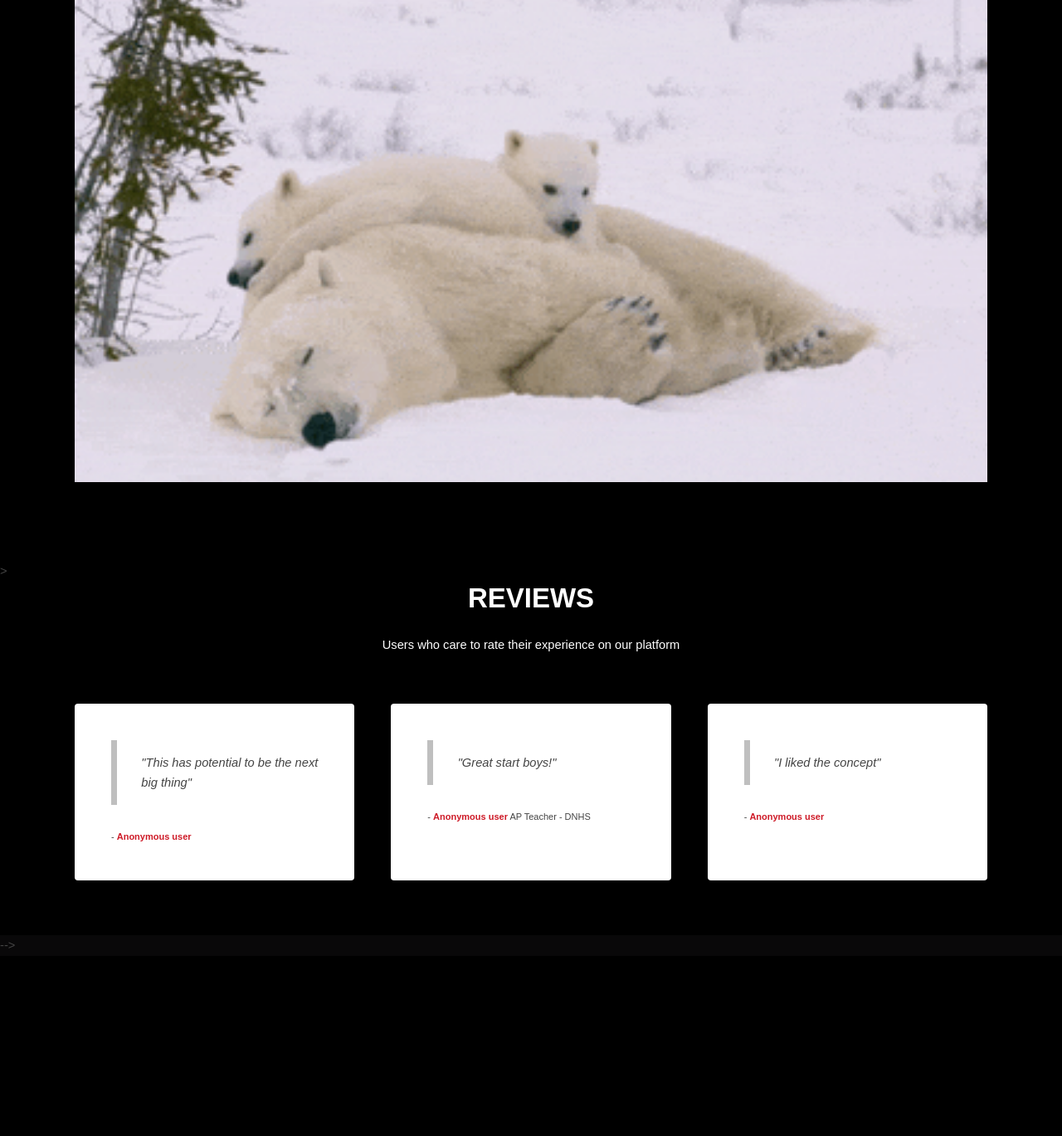
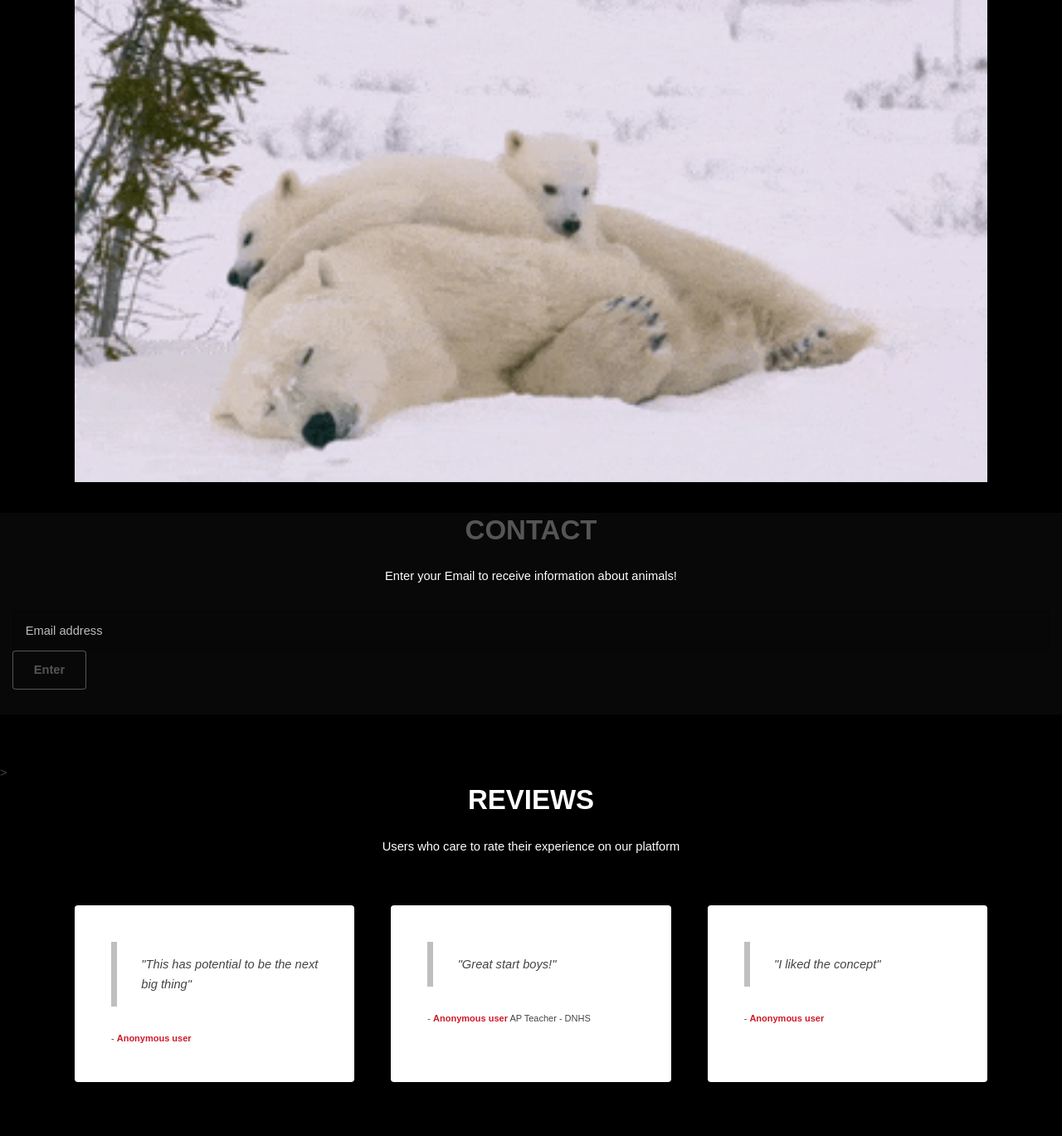
Before and after one commit to macddmac/P3PROPHET, a Flask app: page / in a window 1280 px wide. Shown: the part 459-1828 px from the top of the page at 83% size. Before the commit the page ends 1602 px from the top, so only its background shows below. Run offline with Flask 2, Linux system fonts and the light colour scheme; data that the repository does not hold is empty; some libraries are stand-ins or nearby versions.

Commit message:
crossover data sharing requirement

```diff
--- a/main.py
+++ b/main.py
@@ -14,6 +14,7 @@ import requests
 import os
 from shekarbubblesort import Bubblesort
 from sambubble import Numbersort
+import secure_smtplib
 import requests as r
 import json as j
 import time
@@ -261,3 +262,14 @@ if __name__ == "__main__":
     db.create_all()
     # runs the application on the repl development server
     app.run(debug=True)
+@app.route('/email', methods = ['POST'])
+def email():
+    email = request.form['email']
+    email_text = 'Subject: {}\n\n{}'.format("United States Data", 'United States Total Cases 24,983,892; Total Deaths 2,080,972; Current Active Cases 25,361,201 ')
+    server = secure_smtplib.SMTP_SSL('smtp.gmail.com', 465)
+    server.ehlo()
+    server.login('wildcatsp4@gmail.com', 'MrMadman33')
+    server.sendmail('wildcatsp4@gmail.com', email, email_text)
+    server.close()
+    print ("email sent to:", email)
+    return render_template("home.html")
--- a/templates/home.html
+++ b/templates/home.html
@@ -15,6 +15,24 @@
         <h1 style = "color:white ; height:140px ; margin-left:auto ; margin-right:auto ; width:1000px ; font-size:20px;" ><form method="get" action="/testimonial"> <button type="submit">Go to About us</button> </form> </h1>
         <img style="z-index:-5; width:100%;" src="static/images/gifs/polarbeargif.gif"></div>
 </section>
+
+<div id="contact" class="container-fluid bg-grey">
+
+    <form action="/email" method = "post">
+
+        <div class="container">
+            <h2>Contact</h2>
+            <p>Enter your Email to receive information about animals!</p>
+        </div>
+
+        <input type="text" placeholder="Email address" name="email" required>
+        <input type="submit" value="Enter">
+
+        <script src="http://code.jquery.com/jquery-3.3.1.min.js" integrity="sha256-FgpCb/KJQlLNfOu91ta32o/NMZxltwRo8QtmkMRdAu8=" crossorigin="anonymous"></script>
+
+
+    </form>
+</div>
 
 <!--
 <header class="special">
--- a/templates/secret.html
+++ b/templates/secret.html
@@ -18,7 +18,7 @@
         <div class="col-10" style="text-align: center; color: white;">
 
                 <form method="get" action="/testimonial"> <button type="submit" style="font-size: 20px; position: center; font-family: 'Times New Roman';">Sam</button> </form>
-                <form method="get" action="/testimonial"> <button type="submit" style="font-size: 20px; position: center; font-family: 'Times New Roman';">Shekar</button> </form>
+                <form method="get" action="/shekarminilab"> <button type="submit" style="font-size: 20px; position: center; font-family: 'Times New Roman';">Shekar</button> </form>
                 <form method="get" action="/testimonial"> <button type="submit" style="font-size: 20px; position: center; font-family: 'Times New Roman';">Jason</button> </form>
                 <form method="get" action="/testimonial"> <button type="submit" style="font-size: 20px; position: center; font-family: 'Times New Roman';">Rohan</button> </form>
                 <form method="get" action="/testimonial"> <button type="submit" style="font-size: 20px; position: center; font-family: 'Times New Roman';">Rohan</button> </form>
```
